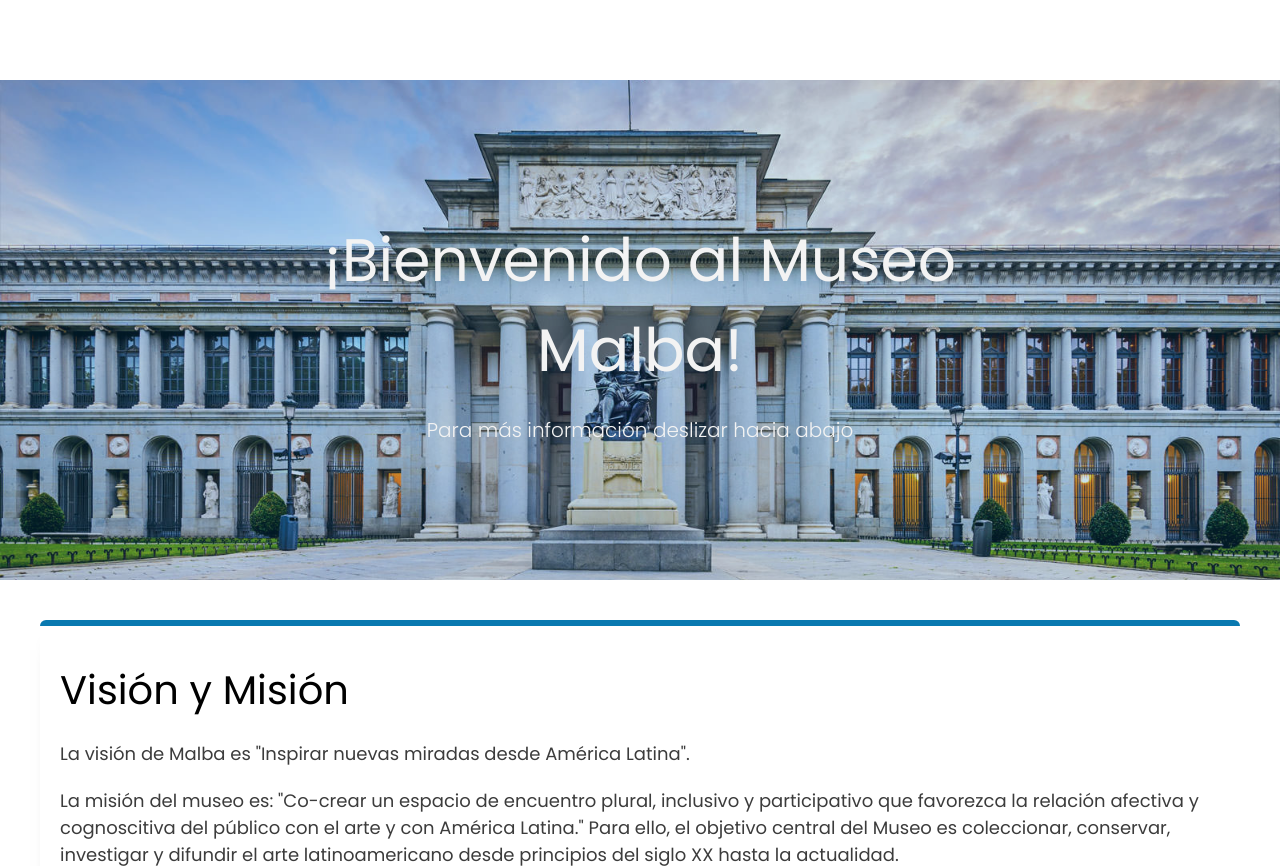
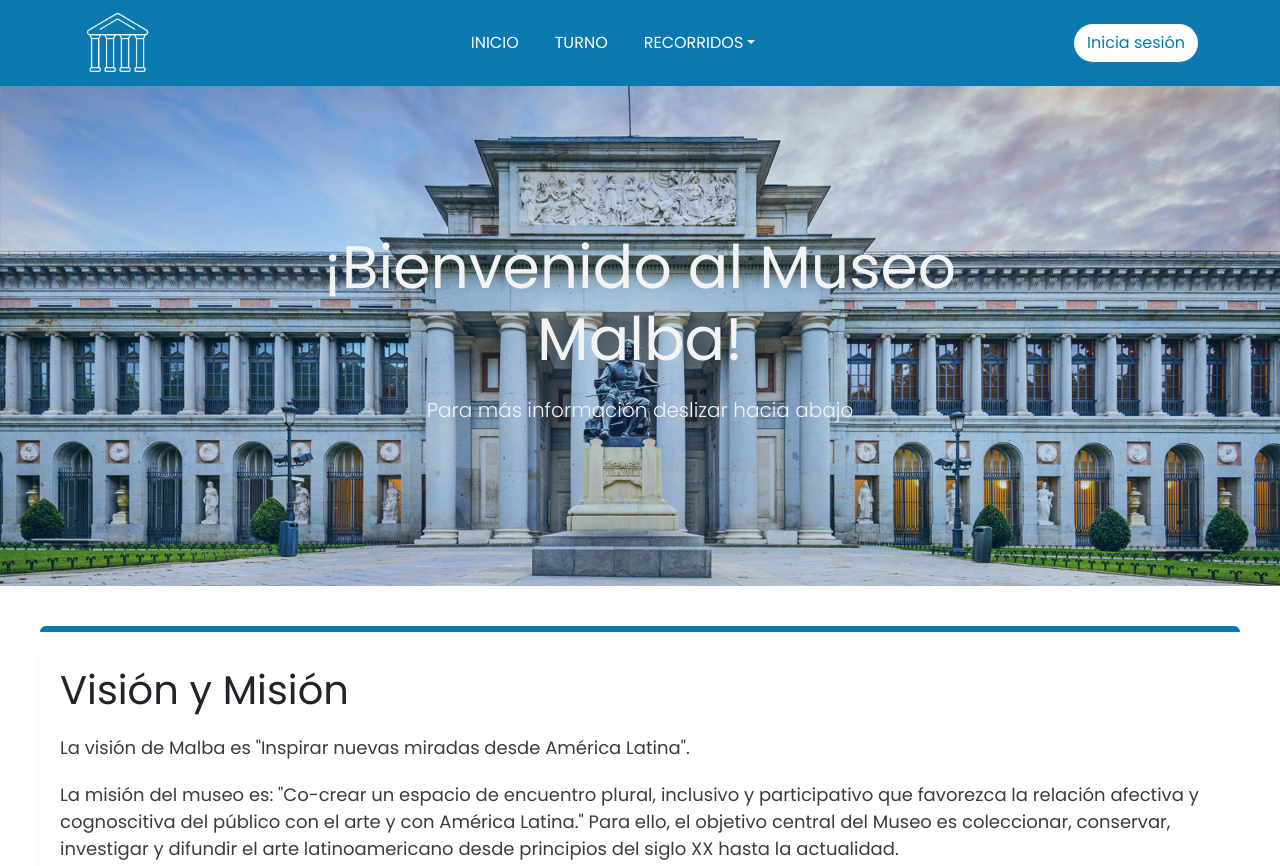
Before and after one commit to EscuelaTecnica32/Olimpiadas2022, a PHP site: page /inicio.html in a window 1280 px wide. Shown: the top 866 px of the page. Run offline with PHP 8.4, Linux system fonts and the light colour scheme; some libraries are stand-ins or nearby versions.

Commit message:
agregue el nav

```diff
--- a/inicio.css
+++ b/inicio.css
@@ -8,14 +8,151 @@
     font-family: 'Poppins', sans-serif;
 }
 
+/*HEADER*/
+body {
+    font-family: 'Poppins', sans-serif;
+}
 
+button:focus,
+.navbar-toggler:focus {
+  outline: none;
+  box-shadow: none;
+}
+/* tamaño de logo*/
+img.img{
+  position: relative;
+  width: 70px;
+  height: 70px;
+}
+.icono{
+  color:#fff
+}
+header {
+  background-color: #0979b0;
+}
+.navbar-brand {
+  font-size: 40px;
+  font-weight: 700;
+  color: #0979b0;
+  -webkit-text-stroke: #fff 1px;
+
+}
+
+.navbar-brand:hover {
+  color: #3F3B51;
+
+}
+
+.navbar-nav .nav-item {
+  margin: 0 10px;
+}
+
+.navbar-nav .nav-link {
+  font-size: 16px;
+  font-weight: 400;
+  color: #fff;
+  display: inline-block;
+}
+
+.dropdown-menu .dropdown-item {
+  margin-bottom: 10px;
+}
+
+.dropdown-menu .dropdown-item:hover {
+  background-color: #0979b0;
+  color: #fff;
+}
+
+.dropdown-mega .dropdown-menu {
+  width: 100%;
+}
+
+.dropdown-mega h5 {
+  padding-bottom: 12px;
+  border-bottom: 1px solid rgba(0, 0, 0, .125);
+  margin: 0;
+}
+
+.list-group-item {
+  font-size: 16px;
+  color: #0979b0;
+  border: 0;
+  border-bottom: 1px solid rgba(0, 0, 0, .125);
+  padding: 12px 0;
+}
+
+.list-group-item:hover {
+  color: #0979b0;
+}
+
+section {
+  height: 100vh;
+}
+footer a{
+  color: #0979b0;
+}
+/*Estilos tarjeta */
+
+.card {
+  position: relative;
+  top: 90px;
+}
+/* Modificacion de img */
+.team_wrapper .card{
+  padding:1.25rem;
+  transition: 0.5s;
+}
+.team_wrapper .card:hover{
+  -webkit-transform:translateY(-0.625rem);
+  transform:translateY(-0.625rem);
+}
+/*informacion*/
+#texto{
+  position: relative;
+  top:90px;
+}
+#im {
+  display:inline-block;
+  margin: 0 auto;
+  max-width: 100%;
+  width: 80%;
+  position: relative;
+  border-radius: 20px;
+
+}
+.con{
+  background-color: #0979b0;
+  position: relative;
+  top: 150px;
+  padding: 20px;
+}
+/*boton*/
+.btn {
+  background-color: #ffffff;
+  color: #0979b0;
+  border-radius: 20px;
+}
+/* Responsive */
+@media(max-width: 991.5px) {
+  .navbar-brand {
+    font-size: 30px
+  }
+
+  .navbar-nav .nav-item {
+    margin: 5px 10px;
+  }
+
+  form {
+    margin: 30px 0;
+  }
+}
 
 /*PORTADA*/
 .container-cover{
     width: 100%;
     height: 500px;
     position: relative;
-    margin-top: 80px;
+    margin-top: 0;
     background-image: url(./assets/imagenes/a.jfif);
     background-position: center;
     background-size: cover;
--- a/inicio.html
+++ b/inicio.html
@@ -5,6 +5,8 @@
     <meta http-equiv="X-UA-Compatible" content="IE=edge">
     <meta name="viewport" content="width=device-width, initial-scale=1.0">
     <link rel="shortcut icon" href="/img/favicon.ico">
+    <link rel="stylesheet" href="https://cdnjs.cloudflare.com/ajax/libs/twitter-bootstrap/5.1.0/css/bootstrap.min.css">
+    <link rel="stylesheet" href="https://cdnjs.cloudflare.com/ajax/libs/font-awesome/5.15.4/css/all.min.css">
     <link rel="stylesheet" href="inicio.css">
     <!--ICONOS-->
     <script src="https://kit.fontawesome.com/9ab9897af8.js" crossorigin="anonymous"></script>
@@ -14,7 +16,40 @@
 <body>
 
     <!--HEADER-->
-
+    <header>
+        <nav class="navbar navbar-expand-lg">
+          <div class="container">
+            <div class="text-center">
+                <img class="img" src="assets/imagenes/favicon.png" alt="">
+             </div>
+            <button class="navbar-toggler collapsed" type="button" data-bs-toggle="collapse"
+              data-bs-target="#navbar-content">
+              <i class="fa-solid fa-bars icono"></i>
+            </button>
+            <div class="collapse navbar-collapse" id="navbar-content">
+                <ul class="navbar-nav mx-auto mb-2 mb-lg-0 text-sm-end">
+                  <li class="nav-item">
+                      <a class="nav-link active" aria-current="page" href="#">INICIO</a>
+                  </li>
+                  <li class="nav-item">
+                    <a class="nav-link active" aria-current="page" href="#">TURNO</a>
+                  </li>
+                  <li class="nav-item dropdown">
+                    <a class="nav-link dropdown-toggle" href="#" data-bs-toggle="dropdown"
+                        data-bs-auto-close="outside">RECORRIDOS</a>
+                    <ul class="dropdown-menu shadow">
+                      <li class="dropdown-item active" href="">Recorrido 1</li>
+                      <li><a class="dropdown-item" href="recorrido2.html">Recorrido 2</a></li>
+                      <li><a class="dropdown-item" href="recorrido3.html">Recorrido 3</a></li>
+                    </ul>
+                  </li>
+                </ul>
+                <button type="button" class="btn">Inicia sesión</button>
+              </div>
+            </div>
+          </div>
+        </nav>
+      </header>
     <!--PORTADA-->
     <div class="container-cover">
         <div class="container-info-cover">
@@ -131,5 +166,8 @@
         </div>
       </footer>
 
+      <script src="https://kit.fontawesome.com/b3b892b65b.js"></script>
+    <script src="https://cdnjs.cloudflare.com/ajax/libs/popper.js/2.9.2/umd/popper.min.js"></script>
+    <script src="https://cdnjs.cloudflare.com/ajax/libs/twitter-bootstrap/5.1.0/js/bootstrap.min.js"></script>
 </body>
 </html>
```
